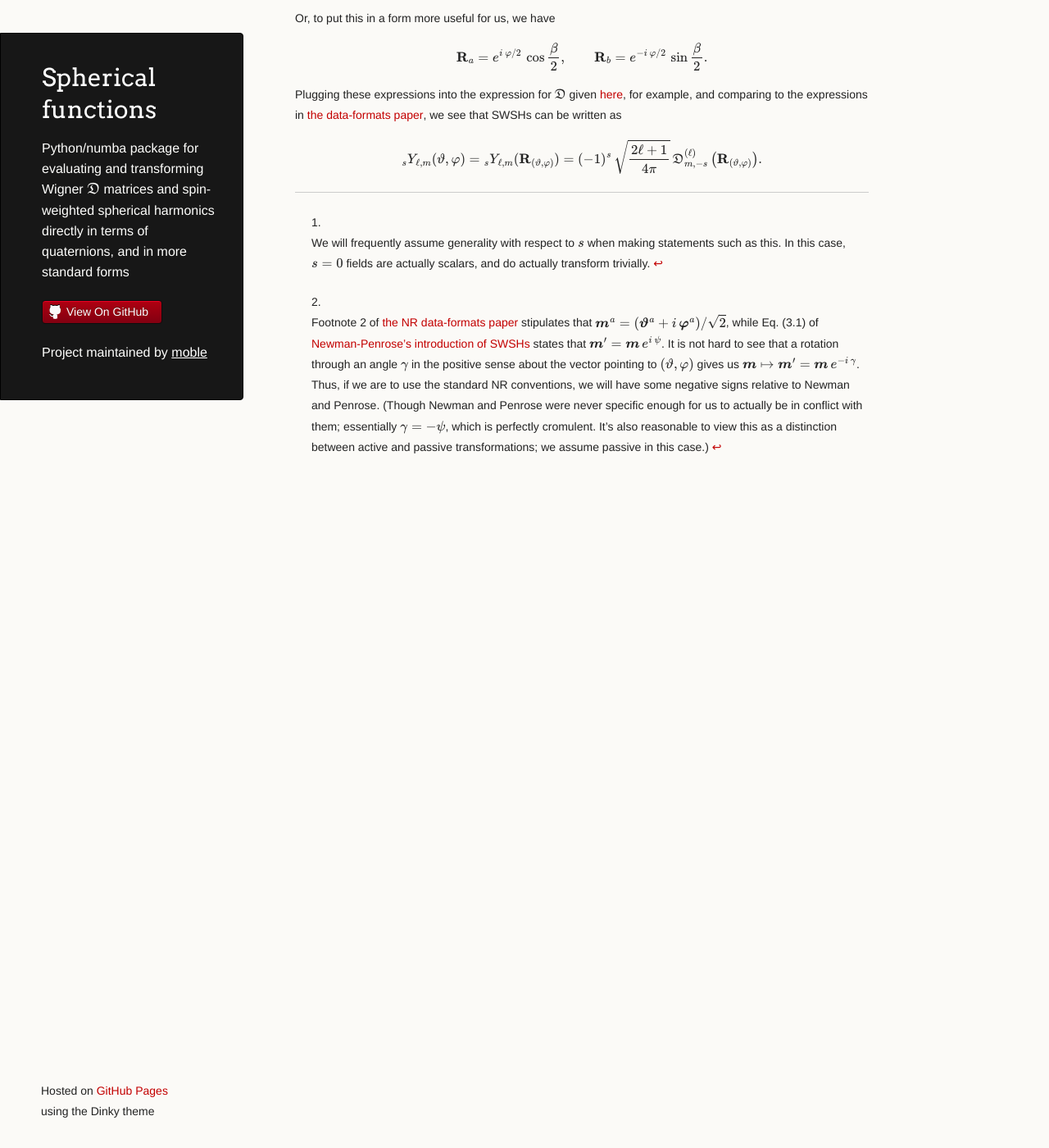
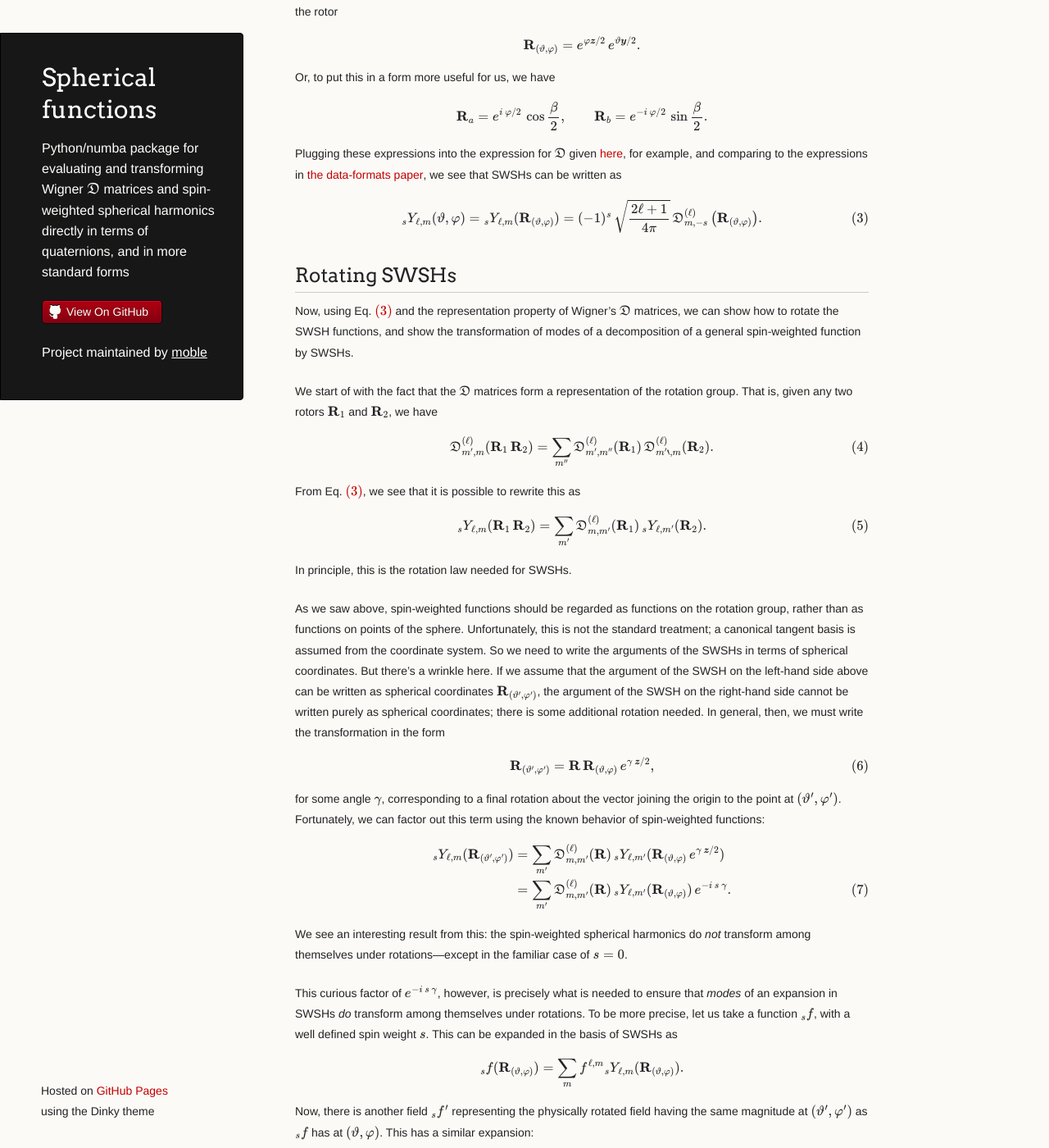
Before and after one commit to moble/spherical_functions, a Jekyll site: the page built from SWSHs.md, in a window 1280 px wide and 1400 px high, scrolled down 1794 px. Shown: the whole window at 82% size. Built offline with Jekyll 4.4.1, drawn with Linux system fonts in a browser that asks for light colours; formulas are drawn with MathJax 3; before the commit the page ends 2424 px from its top, so only the background shows below that; some of the changed text lies outside the part shown.

Commit message:
Explain rotation of SWSHs and modes

```diff
--- a/SWSHs.md
+++ b/SWSHs.md
@@ -14,6 +14,10 @@ to understand how SWSHs rotate.  More importantly, if a spin-weighted
 function is expanded in a basis of SWSHs, we can derive a formula for
 the coefficients of that expansion with respect to a rotated frame.
 These properties will all be derived and discussed below.
+
+This discussion is essentially an updated version of the one found in
+[my paper](http://arxiv.org/abs/1302.2919) of a couple years ago.  For
+more references, see the citations therein.
 
 ## Spin-weighted functions
 
@@ -126,7 +130,8 @@ given [here](WignerDMatrices.html#mjx-eqn-eqD_RaGeqRb), for example,
 and comparing to the expressions in
 [the data-formats paper](http://arxiv.org/abs/0709.0093), we see that
 SWSHs can be written as
-\begin{equation\*}
+\begin{equation}
+  \label{eq:SWSHFromWignerD}
   {}\_{s}Y\_{\ell,m} (\vartheta, \varphi)
   =
   {}\_{s}Y\_{\ell,m} (\quat{R}\_{(\vartheta, \varphi)})
@@ -134,8 +139,121 @@ SWSHs can be written as
   (-1)^s\, \sqrt{\frac{2\ell+1} {4\pi}}\,
   \mathfrak{D}^{(\ell)}\_{m,-s} \left(\quat{R}\_{(\vartheta, \varphi)}
   \right).
+\end{equation}
+
+
+## Rotating SWSHs
+
+Now, using Eq. \eqref{eq:SWSHFromWignerD} and the representation
+property of Wigner's $\mathfrak{D}$ matrices, we can show how to
+rotate the SWSH functions, and show the transformation of modes of a
+decomposition of a general spin-weighted function by SWSHs.
+
+We start of with the fact that the $\mathfrak{D}$ matrices form a
+representation of the rotation group.  That is, given any two rotors
+$\quat{R}\_1$ and $\quat{R}\_2$, we have
+\begin{equation}
+  \mathfrak{D}^{(\ell)}\_{m',m} (\quat{R}\_1\, \quat{R}\_2) =
+  \sum\_{m''}
+  \mathfrak{D}^{(\ell)}\_{m',m''} (\quat{R}\_1)\,
+  \mathfrak{D}^{(\ell)}\_{m'',m} (\quat{R}\_2).
+\end{equation}
+From Eq. \eqref{eq:SWSHFromWignerD}, we see that it is possible to
+rewrite this as
+\begin{equation}
+  {}\_{s}Y\_{\ell,m} (\quat{R}\_1\, \quat{R}\_2) =
+  \sum\_{m'}
+  \mathfrak{D}^{(\ell)}\_{m,m'} (\quat{R}\_1)\,
+  {}\_{s}Y\_{\ell,m'}(\quat{R}\_2).
+\end{equation}
+In principle, this is the rotation law needed for SWSHs.
+
+As we saw above, spin-weighted functions should be regarded as
+functions on the rotation group, rather than as functions on points of
+the sphere.  Unfortunately, this is not the standard treatment; a
+canonical tangent basis is assumed from the coordinate system.  So we
+need to write the arguments of the SWSHs in terms of spherical
+coordinates.  But there's a wrinkle here.  If we assume that the
+argument of the SWSH on the left-hand side above can be written as
+spherical coordinates $\quat{R}\_{(\vartheta', \varphi')}$, the
+argument of the SWSH on the right-hand side cannot be written purely
+as spherical coordinates; there is some additional rotation needed.
+In general, then, we must write the transformation in the form
+\begin{equation}
+  \quat{R}\_{(\vartheta', \varphi')} = \quat{R}\,
+  \quat{R}\_{(\vartheta, \varphi)}\, e^{\gamma\, \basis{z}/2},
+\end{equation}
+for some angle $\gamma$, corresponding to a final rotation about the
+vector joining the origin to the point at $(\vartheta', \varphi')$.
+Fortunately, we can factor out this term using the known behavior of
+spin-weighted functions:
+\begin{align}
+  {}\_{s}Y\_{\ell,m} (\quat{R}\_{(\vartheta', \varphi')}) &=
+  \sum\_{m'}
+  \mathfrak{D}^{(\ell)}\_{m,m'} (\quat{R})\,
+  {}\_{s}Y\_{\ell,m'}(\quat{R}\_{(\vartheta, \varphi)}\, e^{\gamma\,
+  \basis{z}/2})
+  \nonumber \\\\ \label{eq:SWSHRotation}
+  &= \sum\_{m'}
+  \mathfrak{D}^{(\ell)}\_{m,m'} (\quat{R})\,
+  {}\_{s}Y\_{\ell,m'}(\quat{R}\_{(\vartheta, \varphi)})\, e^{-i\, s\, \gamma}.
+\end{align}
+We see an interesting result from this: the spin-weighted spherical
+harmonics do *not* transform among themselves under rotations---except
+in the familiar case of $s=0$.
+
+This curious factor of $e^{-i\, s\, \gamma}$, however, is precisely
+what is needed to ensure that *modes* of an expansion in SWSHs *do*
+transform among themselves under rotations.  To be more precise, let
+us take a function ${}\_{s}f$, with a well defined spin weight $s$.
+This can be expanded in the basis of SWSHs as
+\begin{equation\*}
+  {}\_{s}f(\quat{R}\_{(\vartheta, \varphi)}) = \sum\_m f^{\ell,m}
+  {}\_{s}Y\_{\ell,m}(\quat{R}\_{(\vartheta, \varphi)}).
 \end{equation\*}
+Now, there is another field ${}\_{s}f'$ representing the physically
+rotated field having the same magnitude at $(\vartheta', \varphi')$
+as ${}\_{s}f$ has at $(\vartheta, \varphi)$.  This has a similar
+expansion:
+\begin{equation\*}
+  {}\_{s}f'(\quat{R}\_{(\vartheta', \varphi')}) = \sum\_m f'^{\ell,m}
+  {}\_{s}Y\_{\ell,m}(\quat{R}\_{(\vartheta', \varphi')}).
+\end{equation\*}
+Now, recalling Eq. \eqref{eq:SpinWeightedTransformation}
+${}\_{s}f'(\quat{R}\_{(\vartheta', \varphi')}) =
+{}\_{s}f(\quat{R}\_{(\vartheta, \varphi)})\, e^{-i\, s\, \gamma}$, we
+can combine the last three equations.
+{::comment}
+\begin{align\*}
+  {}\_{s}f'(\quat{R}\_{(\vartheta', \varphi')})
+  &=
+  \sum\_m f'^{\ell,m} {}\_{s}Y\_{\ell,m}(\quat{R}\_{(\vartheta', \varphi')})
+  \\\\ &=
+  \sum\_m f'^{\ell,m} \sum\_{m'}
+  \mathfrak{D}^{(\ell)}\_{m,m'} (\quat{R})\,
+  {}\_{s}Y\_{\ell,m'}(\quat{R}\_{(\vartheta, \varphi)})\, e^{-i\, s\, \gamma}
+  \\\\ &=
+  \sum\_{m',m} f'^{\ell,m'}
+  \mathfrak{D}^{(\ell)}\_{m',m} (\quat{R})\,
+  {}\_{s}Y\_{\ell,m}(\quat{R}\_{(\vartheta, \varphi)})\, e^{-i\, s\, \gamma}
+  \\\\ &=
+  {}\_{s}f(\quat{R}\_{(\vartheta, \varphi)})\, e^{-i\, s\, \gamma}
+  \\\\ &=
+  \sum\_m f^{\ell,m} {}\_{s}Y\_{\ell,m}(\quat{R}\_{(\vartheta,
+  \varphi)})\, e^{-i\, s\, \gamma}
+\end{align\*}
+{:/comment}
+Using orthogonality of the SWSHs, we can pull out the transformation
+law for the modes:
+\begin{equation}
+  f^{\ell,m} = \sum\_{m'} f'^{\ell,m'}\, \mathfrak{D}^{(\ell)}\_{m',m} (\quat{R}).
+\end{equation}
 
+We should note the meaning of $\quat{R}$, now that we understand how
+it fits into the transformations.  It is a rotation taking a physical
+system $f$ with some value at the point $(\vartheta, \varphi)$ into a
+physical system $f'$ with that value at the point $(\vartheta',
+\varphi')$.
 
 
 
```
